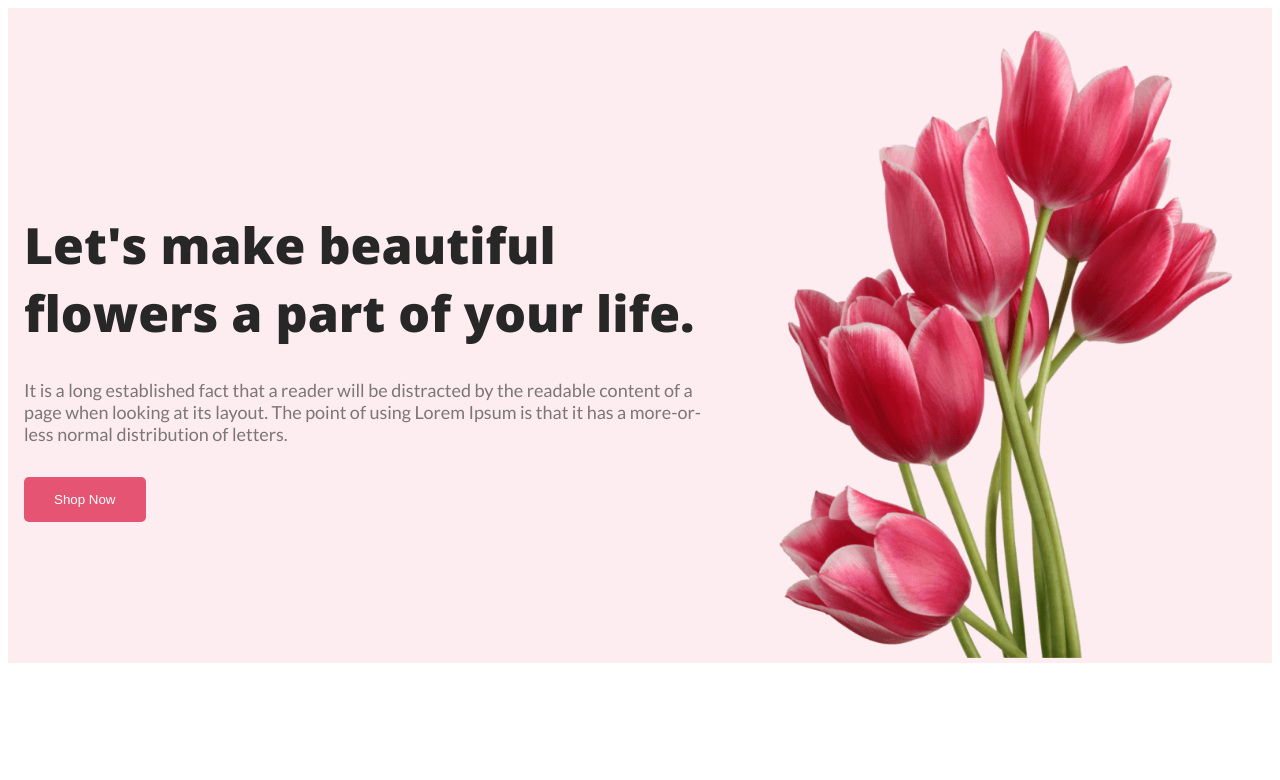
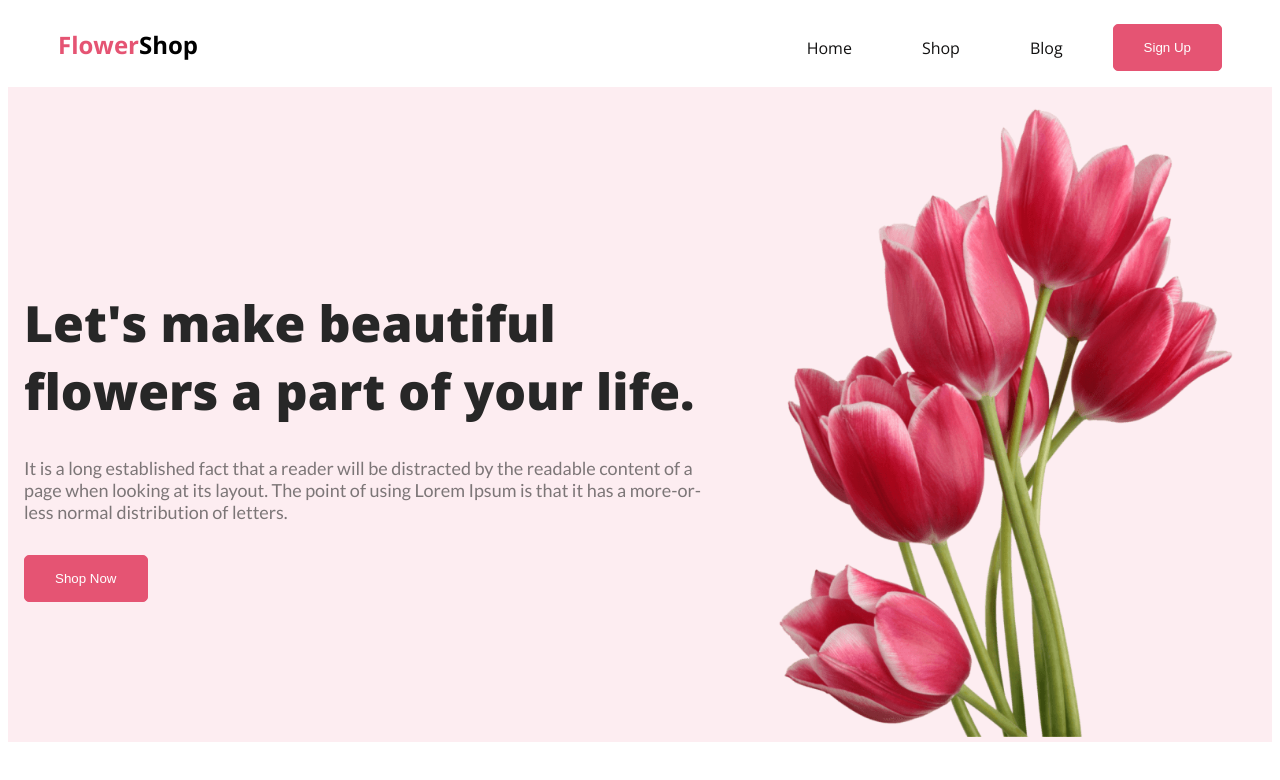
Before and after one commit to antusaha01/flower-shop-assignment, a plain HTML site: page index.html in a window 1280 px wide. Shown: the top 780 px of the page. Drawn offline with nearby package versions, Linux system fonts and the light colour scheme.

Commit message:
add the navbar.. and atlast my work is finished

```diff
--- a/index.html
+++ b/index.html
@@ -16,6 +16,17 @@
 <body>
     <!-- header start  -->
     <header>
+        <!-- navbar start  -->
+        <nav>
+            <h2 class="nav-title"><span style="color: #E55473;">Flower</span>Shop</h2>
+            <ul>
+                <li><a class="a" href="index.html">Home</a></li>
+                <li><a class="a" href="index.html">Shop</a></li>
+                <li><a class="a" href="index.html">Blog</a></li>
+                <li><button class="main-btn">Sign Up</button></li>
+            </ul>
+        </nav>
+        <!-- navbar end  -->
         <!-- banner section start -->
         <section class="banner-section">
             <div class="banner-section-column">
--- a/style/style.css
+++ b/style/style.css
@@ -8,6 +8,12 @@ body{
     background-color: #E55473;
     border: none;
     border-radius: 5px;
+    border: 1px solid #E55473;
+}
+.main-btn:hover{
+    background-color: white;
+    color: #E55473;
+    border: 1px solid #E55473;
 }
 .section-title{
     color: #272727;
@@ -19,6 +25,35 @@ body{
     max-width: 1140px;
     margin: auto;
 }
+
+/* navbar start  */
+
+nav{
+    display: flex;
+    justify-content:space-between;
+    padding: 0px 50px;
+}
+nav ul{
+    display: flex;
+    list-style: none;
+    align-items: center;
+}
+.a{
+    text-decoration: none;
+    margin-right: 30px;
+    color: #111010;
+    padding: 15px 20px;
+}
+.a:hover{
+    background: #E55473;
+    color: white;
+    border-radius: 5px;
+}
+/* navbar end */
+
+
+
+
 /* banner section start  */
 
 .banner-section{
```
